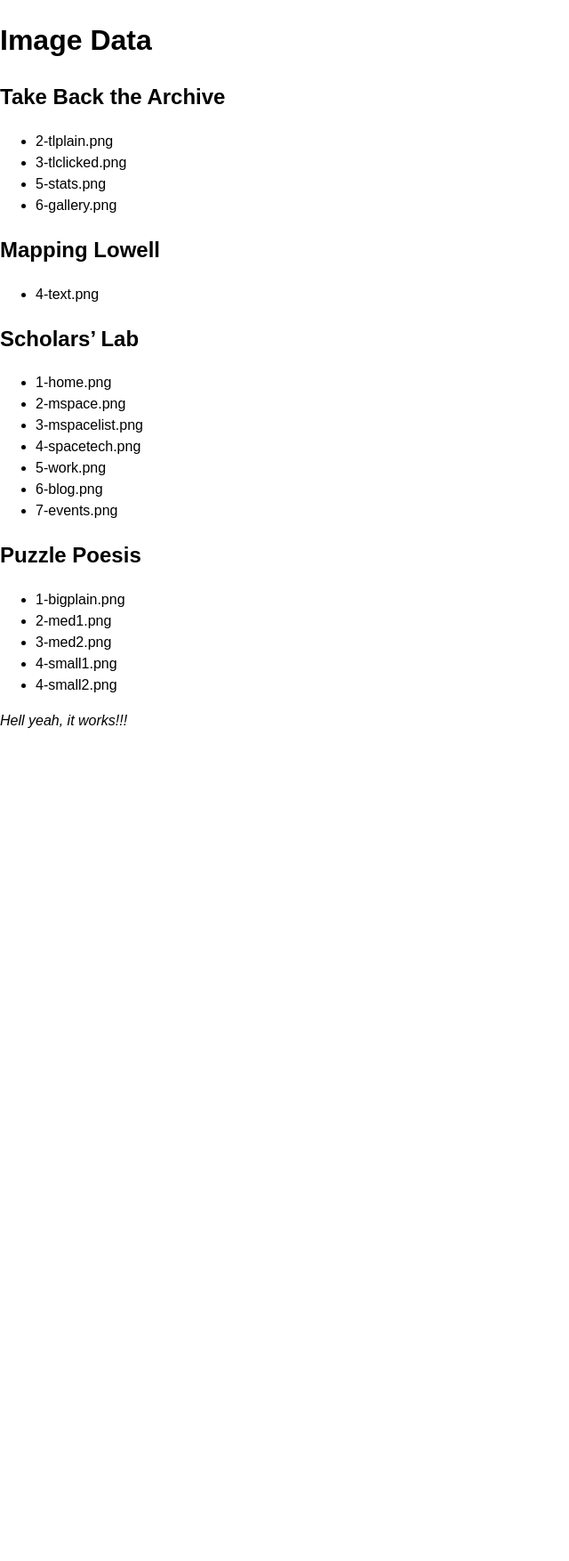
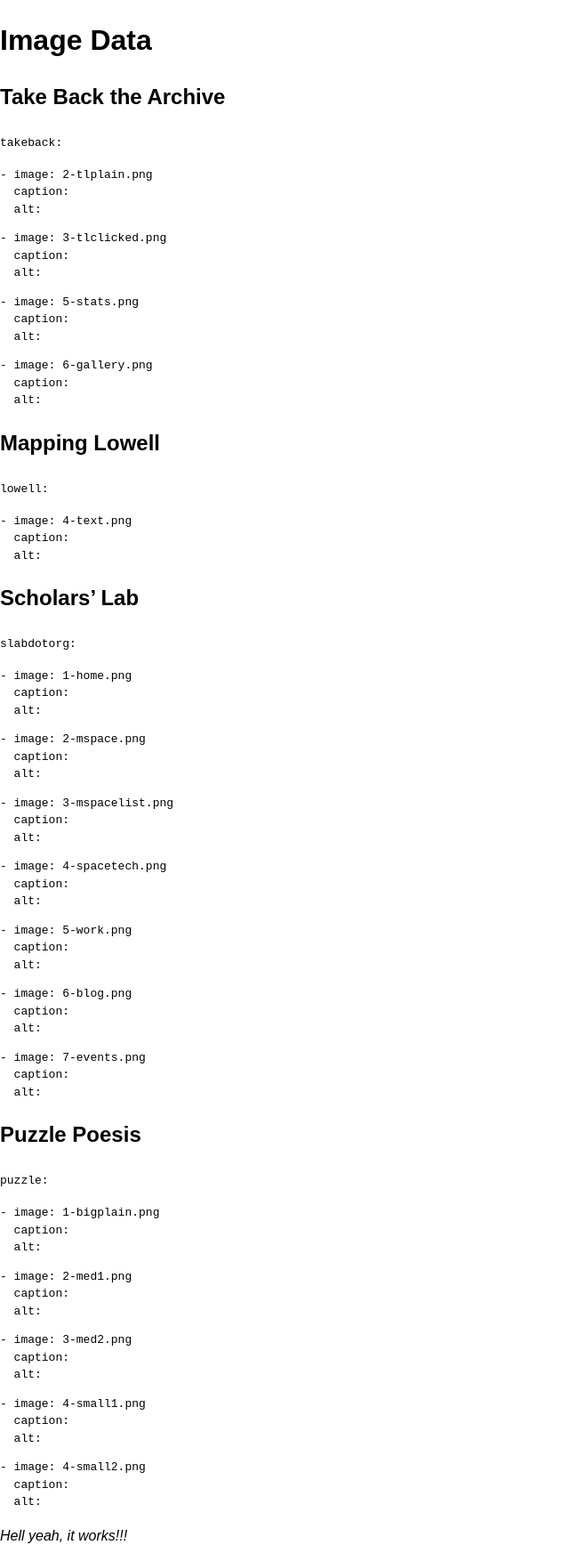
Before and after one commit to kbdonnally/katherinedoes.design, a Jekyll site: the page built from pages/image-data.md, in a window 1280 px wide. Shown: the whole page at 89% size, without its empty margins (0-640 px from the left). Built offline with Jekyll 4.4.1, drawn with Linux system fonts in a browser that asks for light colours; before the commit the page ends 900 px from its top, so only the background shows below that.

````diff
--- a/pages/image-data.md
+++ b/pages/image-data.md
@@ -12,9 +12,14 @@ permalink: /image-data/
 {% for project in projects %}
 ## {{ project.name }}
 
+`{{ project.folder }}:`
 {% for pic in pics %}
 {% if pic.path contains project.folder and pic.extname == '.png' %}
-- {{ pic.path | split: '/' | last }}
+```
+- image: {{ pic.path | split: '/' | last }}
+  caption:
+  alt:
+```
 {% endif %}
 {% endfor %} <!-- end pics -->
 
````
